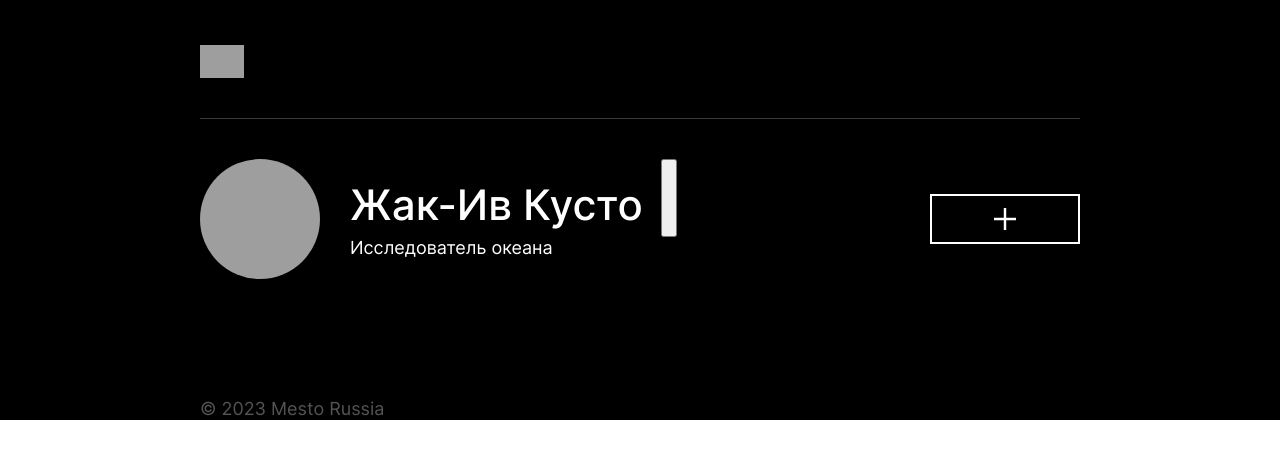
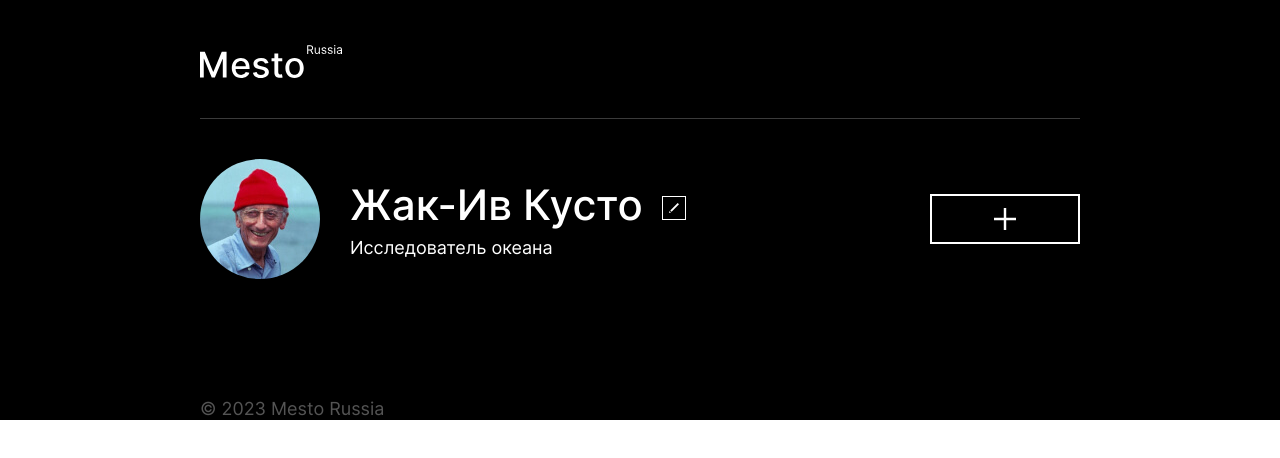
Before and after one commit to Trench-Dog/mesto-react, a React (Create React App) app: page / in a window 1280 px wide. Shown: the top 458 px of the page. Built offline with nearby package versions, Linux system fonts and the light colour scheme; grey boxes are pictures that could not be loaded; a web font is replaced by a local one.

Commit message:
feat: добавлены хэдер, мэйн, футер

```diff
--- a/src/App.js
+++ b/src/components/App.js
@@ -1,55 +1,14 @@
 import React from 'react';
-import './index.css';
+import '../index.css';
+import Header from './Header';
+import Main from './Main';
+import Footer from './Footer';
 
 function App() {
     return (
         <body className="page">
-            <header className="header">
-                <img
-                    className="header__logo"
-                    src="<%=require('./images/header-logo.svg')%>"
-                    alt="Логотип с надписью Место Россия"
-                />
-            </header>
-            <main className="content">
-                <section className="profile">
-                    <div className="profile__avatar-container">
-                        <img
-                            className="profile__avatar"
-                            src="<%=require('./images/profile-avatar-kusto.jpg')%>"
-                            alt="Фото профиля"
-                        />
-                        <img
-                            className="profile__avatar-editor"
-                            src="<%=require('./images/profile-edit-image.svg')%>"
-                        />
-                    </div>
-                    <div className="profile__info">
-                        <h1 className="profile__name">Жак-Ив Кусто</h1>
-                        <p className="profile__description">Исследователь океана</p>
-                        <button
-                            cclassName="profile__edit-button"
-                            type="button"
-                            aria-label="Редактировать"
-                        ></button>
-                    </div>
-                    <button className="profile__add-button" type="button"></button>
-                </section>
-                <ul className="places"></ul>
-                <template id="placeTemplate">
-                    <li className="place">
-                        <img className="place__image" />
-                        <div className="place__description">
-                            <h2 className="place__title"></h2>
-                            <div className="place__like">
-                                <button className="place__button" type="button"></button>
-                                <h3 className="place__like-counter"></h3>
-                            </div>
-                        </div>
-                        <button className="place__delete-button" type="button"></button>
-                    </li>
-                </template>
-            </main>
+            <Header className="header" />
+            <Main className="content" />
             <div className="popup popup_type_profile">
                 <div className="popup__container popup__container_type_profile">
                     <form className="popup__form" name="popup-profile-form">
@@ -168,9 +127,7 @@ function App() {
                     ></button>
                 </div>
             </div>
-            <footer className="footer">
-                <p className="footer__copyright">© 2023 Mesto Russia</p>
-            </footer>
+            <Footer className="footer" />
         </body>
     );
 }
--- /dev/null
+++ b/src/components/Footer.js
@@ -0,0 +1,11 @@
+import React from 'react';
+import '../index.css';
+
+function Footer() {
+    return (
+        <footer className="footer">
+            <p className="footer__copyright">© 2023 Mesto Russia</p>
+        </footer>
+    );
+}
+export default Footer;
--- /dev/null
+++ b/src/components/Header.js
@@ -0,0 +1,12 @@
+import React from 'react';
+import '../index.css';
+import logo from '../images/header-logo.svg';
+function Header() {
+    return (
+        <header className="header">
+            <img className="header__logo" src={logo} alt="Логотип с надписью Место Россия" />
+        </header>
+    );
+}
+
+export default Header;
--- /dev/null
+++ b/src/components/Main.js
@@ -0,0 +1,44 @@
+import React from 'react';
+import '../index.css';
+import avatar from '../images/profile-avatar-kusto.jpg';
+
+function Main() {
+    return (
+        <main className="content">
+            <section className="profile">
+                <div className="profile__avatar-container">
+                    <img className="profile__avatar" src={avatar} alt="Фото профиля" />
+                    <img
+                        className="profile__avatar-editor"
+                        src="<%=require('./images/profile-edit-image.svg')%>"
+                    />
+                </div>
+                <div className="profile__info">
+                    <h1 className="profile__name">Жак-Ив Кусто</h1>
+                    <p className="profile__description">Исследователь океана</p>
+                    <button
+                        className="profile__edit-button"
+                        type="button"
+                        aria-label="Редактировать"
+                    ></button>
+                </div>
+                <button className="profile__add-button" type="button"></button>
+            </section>
+            <ul className="places"></ul>
+            <template id="placeTemplate">
+                <li className="place">
+                    <img className="place__image" />
+                    <div className="place__description">
+                        <h2 className="place__title"></h2>
+                        <div className="place__like">
+                            <button className="place__button" type="button"></button>
+                            <h3 className="place__like-counter"></h3>
+                        </div>
+                    </div>
+                    <button className="place__delete-button" type="button"></button>
+                </li>
+            </template>
+        </main>
+    );
+}
+export default Main;
```
Also changed, not shown: src/index.js (+4 -4 lines), 1 other file (tests, documents, lock files or other folders).
